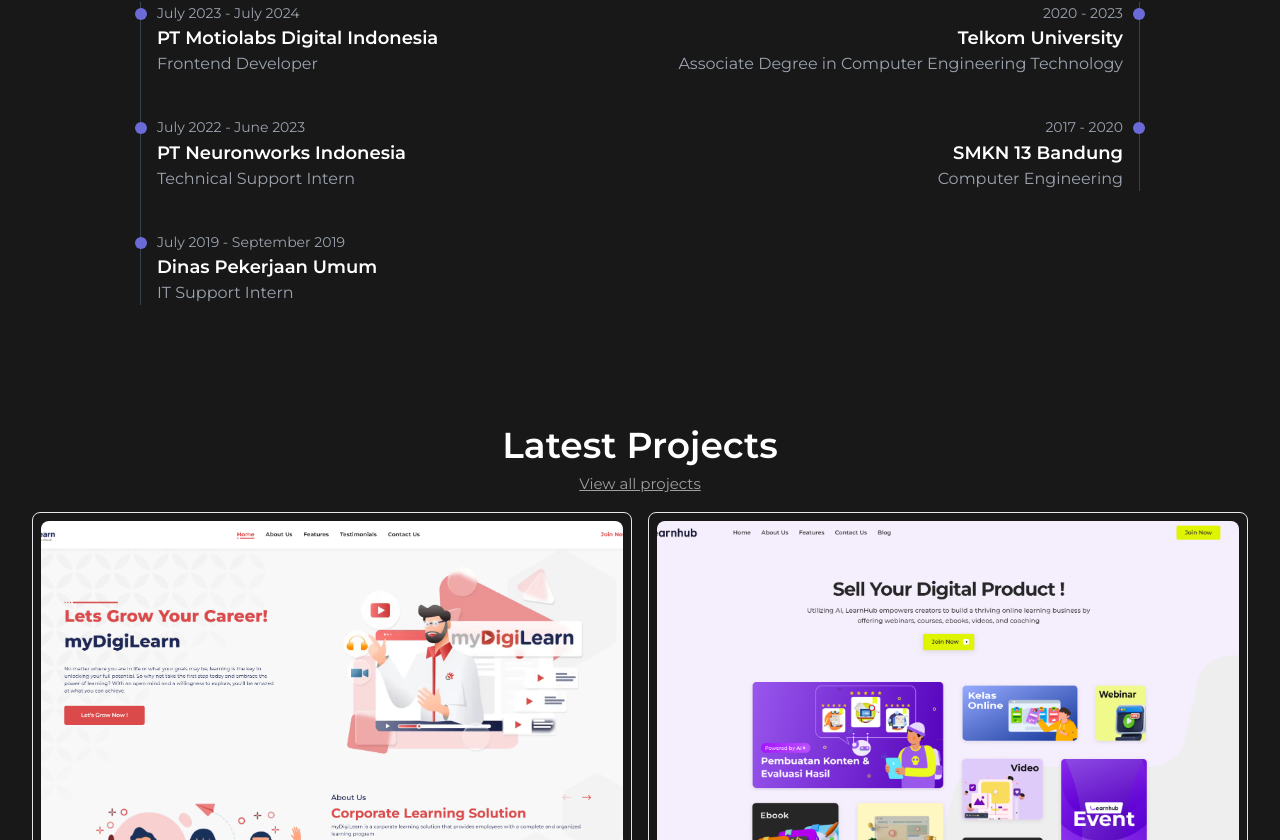
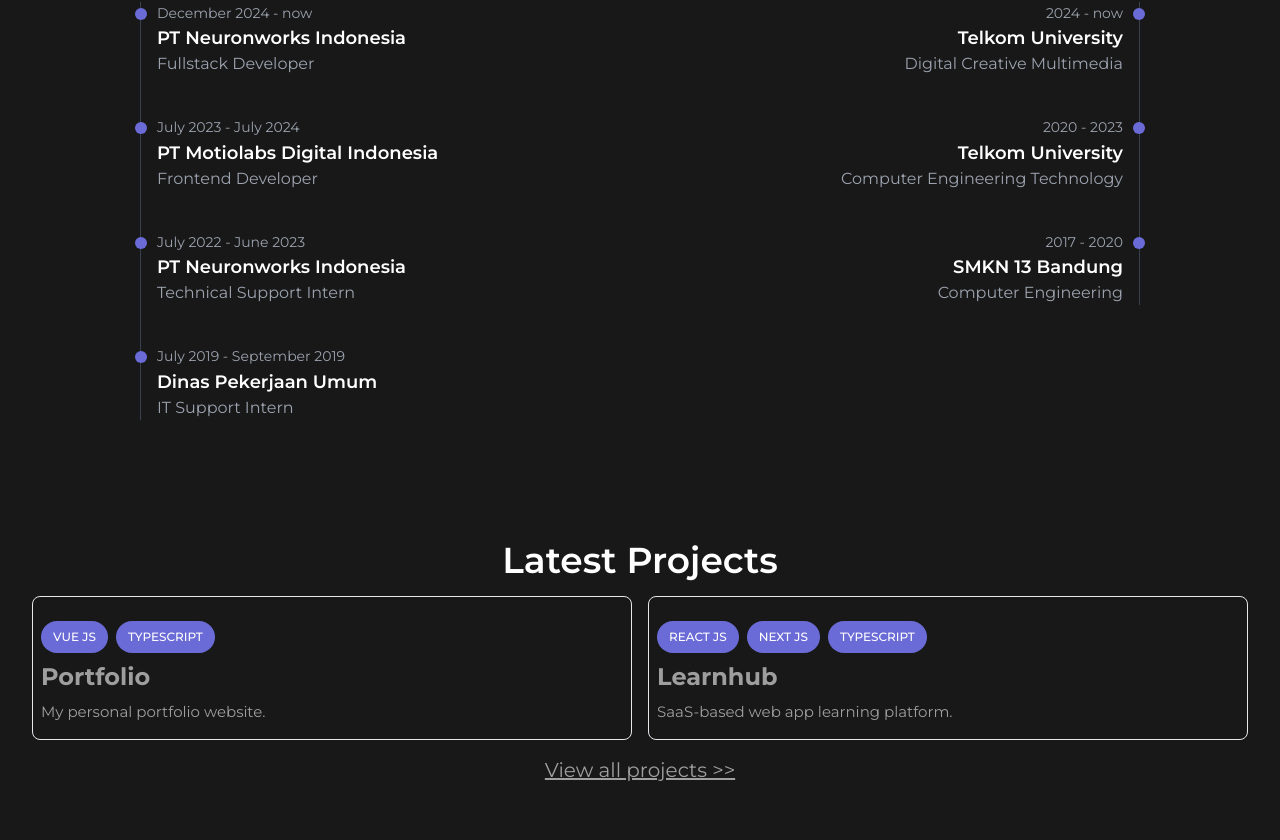
Before and after one commit to muhammadghifar/muhammadghifar, a Vue app: page / in a window 1280 px wide. Shown: the part 820-1660 px from the top of the page. Built offline with nearby package versions, Linux system fonts and the light colour scheme.

Commit message:
update feb 2025

```diff
--- a/src/components/card/CardProject.vue
+++ b/src/components/card/CardProject.vue
@@ -6,7 +6,7 @@
 interface CardProjectProps {
   title: string
   description: string
-  image: string
+  image?: string
   stack?: string[]
 }
 
@@ -16,7 +16,7 @@
 <template>
   <CardBase>
     <!-- Image -->
-    <img :src="props.image" alt="thumbnail" class="aspect-video object-cover rounded-t-lg" />
+    <img v-if="image" :src="props.image" alt="thumbnail" class="aspect-video object-cover rounded-t-lg" />
 
     <!-- Description -->
     <div class="mt-2 flex flex-col gap-2">
--- a/src/components/section/ExperienceSection.vue
+++ b/src/components/section/ExperienceSection.vue
@@ -5,7 +5,7 @@
 import { storeToRefs } from 'pinia'
 
 const { getExperiences, getEducation, activeStatus } = storeToRefs(useExperienceStore())
-const { getIsMobile, getIsTablet, getIsDesktop } = storeToRefs(useCoreStore())
+// const { getIsMobile, getIsTablet, getIsDesktop } = storeToRefs(useCoreStore())
 </script>
 
 <template>
--- a/src/components/section/ProjectSection.vue
+++ b/src/components/section/ProjectSection.vue
@@ -17,7 +17,6 @@
         :key="index"
         :title="item.title"
         :description="item.description"
-        :image="item.image"
         :stack="item.stack"
       />
     </div>
--- a/src/stores/experience.ts
+++ b/src/stores/experience.ts
@@ -1,10 +1,10 @@
 import { defineStore } from 'pinia'
-import type { Experience } from '@/types'
+// import type { Experience } from '@/types'
 
-interface ExperienceStatus {
-  status: 'work' | 'education'
-  //   status: boolean
-}
+// interface ExperienceStatus {
+//   status: 'work' | 'education'
+//     status: boolean
+// }
 
 export const useExperienceStore = defineStore('experience', {
   state: () => {
@@ -12,18 +12,24 @@
       experiences: [
         {
           id: 1,
+          title: 'PT Neuronworks Indonesia',
+          description: 'Fullstack Developer',
+          time: 'December 2024 - now'
+        },
+        {
+          id: 2,
           title: 'PT Motiolabs Digital Indonesia',
           description: 'Frontend Developer',
           time: 'July 2023 - July 2024'
         },
         {
-          id: 2,
+          id: 3,
           title: 'PT Neuronworks Indonesia',
           description: 'Technical Support Intern',
           time: 'July 2022 - June 2023'
         },
         {
-          id: 3,
+          id: 4,
           title: 'Dinas Pekerjaan Umum',
           description: 'IT Support Intern',
           time: 'July 2019 - September 2019'
@@ -33,11 +39,17 @@
         {
           id: 1,
           title: 'Telkom University',
-          description: 'Associate Degree in Computer Engineering Technology',
+          description: 'Digital Creative Multimedia',
+          time: '2024 - now'
+        },
+        {
+          id: 2,
+          title: 'Telkom University',
+          description: 'Computer Engineering Technology',
           time: '2020 - 2023'
         },
         {
-          id: 2,
+          id: 3,
           title: 'SMKN 13 Bandung',
           description: 'Computer Engineering',
           time: '2017 - 2020'
--- a/src/stores/project.ts
+++ b/src/stores/project.ts
@@ -6,7 +6,26 @@
     return {
       projects: [
         {
+          id: 5,
+          title: 'Portfolio',
+          url: 'https://mghifarr.vercel.app',
+          description: 'My personal portfolio website.',
+          image: '/img/project/portfolio-page.png',
+          year: 2024,
+          stack: ['Vue JS', 'Typescript']
+        },
+        {
           id: 1,
+          title: 'Learnhub',
+          url: 'https://learnhub.id',
+          description: 'SaaS-based web app learning platform.',
+          image: '/img/project/learnhub-page.png',
+          year: 2024,
+          stack: ['React JS', 'Next JS', 'Typescript'],
+          isWorkRelated: true
+        },
+        {
+          id: 2,
           title: 'myDigiLearn',
           url: 'https://mydigilearn.id',
           description:
@@ -14,16 +33,6 @@
           image: '/img/project/mydigilearn-page.png',
           year: '2023 - 2024',
           stack: ['Vue JS', 'Nuxt JS'],
-          isWorkRelated: true
-        },
-        {
-          id: 2,
-          title: 'Learnhub',
-          url: 'https://learnhub.id',
-          description: 'SaaS-based web app learning platform.',
-          image: '/img/project/learnhub-page.png',
-          year: 2024,
-          stack: ['React JS', 'Next JS', 'Typescript'],
           isWorkRelated: true
         },
         {
@@ -45,15 +54,6 @@
           year: 2023,
           stack: ['Google Script', 'Javascript'],
           isWorkRelated: true
-        },
-        {
-          id: 5,
-          title: 'Portfolio',
-          url: 'https://mghifarr.vercel.app',
-          description: 'My personal portfolio website.',
-          image: '/img/project/portfolio-page.png',
-          year: 2024,
-          stack: ['Vue JS', 'Typescript']
         },
         {
           id: 6,
--- a/src/views/HomeView.vue
+++ b/src/views/HomeView.vue
@@ -1,5 +1,5 @@
 <script setup lang="ts">
-import TheWelcome from '@/components/TheWelcome.vue'
+// import TheWelcome from '@/components/TheWelcome.vue'
 import HeroSection from '@/components/section/HeroSection.vue'
 import ExperienceSection from '@/components/section/ExperienceSection.vue'
 import ProjectSection from '@/components/section/ProjectSection.vue'
@@ -28,13 +28,15 @@
       <div id="projects">
         <div class="mb-4 text-center">
           <h2 class="text-center text-4xl font-semibold text-white mb-2">Latest Projects</h2>
+        </div>
+        <ProjectSection />
+        <div class="w-full text-center mt-4">
           <a
             href="/projects"
-            class="underline cursor-pointer hover:text-primary transition-all duration-300"
-            >View all projects</a
+            class="text-xl underline cursor-pointer hover:text-primary transition-all duration-300"
+            >View all projects >></a
           >
         </div>
-        <ProjectSection />
       </div>
 
       <!-- Tech Stack -->
--- a/src/views/ProjectView.vue
+++ b/src/views/ProjectView.vue
@@ -1,6 +1,6 @@
 <script setup lang="ts">
 import CardProject from '@/components/card/CardProject.vue'
-import MiscBadge from '@/components/misc/MiscBadge.vue'
+// import MiscBadge from '@/components/misc/MiscBadge.vue'
 import ModalProject from '@/components/modal/ModalProject.vue'
 import { useProjectStore } from '@/stores/project'
 import type { Project } from '@/types'
@@ -8,7 +8,7 @@
 
 const { getProjects } = useProjectStore()
 
-const isWorkRelated = ref(false)
+// const isWorkRelated = ref(false)
 const isModalOpen = ref(false)
 const projectList = getProjects
 const activeProject = ref({} as Project)
@@ -19,13 +19,13 @@
   activeProject.value = item
 }
 
-const setWorkRelated = () => {
-  isWorkRelated.value = !isWorkRelated.value
+// const setWorkRelated = () => {
+//   isWorkRelated.value = !isWorkRelated.value
 
-  const wrData = projectList.filter((item) => item.isWorkRelated === isWorkRelated.value)
+//   const wrData = projectList.filter((item) => item.isWorkRelated === isWorkRelated.value)
 
-  projectDatas.value = isWorkRelated.value ? wrData : projectList
-}
+//   projectDatas.value = isWorkRelated.value ? wrData : projectList
+// }
 
 const closeModal = () => {
   isModalOpen.value = !isModalOpen.value
@@ -46,8 +46,8 @@
     <div>
       <div class="mb-4 flex flex-row items-center gap-4">
         <!-- <h2 class="text-2xl font-semibold">Filter:</h2> -->
-        <p class="text-xl">Filter:</p>
-        <MiscBadge
+        <!-- <p class="text-xl">Filter:</p> -->
+        <!-- <MiscBadge
           text="Work-Related"
           :is-outline="!isWorkRelated"
           :with-check="isWorkRelated"
@@ -57,7 +57,7 @@
             'hover:bg-dark': isWorkRelated
           }"
           @click="setWorkRelated"
-        />
+        /> -->
       </div>
       <div class="grid grid-cols-1 md:grid-cols-2 lg:grid-cols-3 gap-4">
         <CardProject
```
